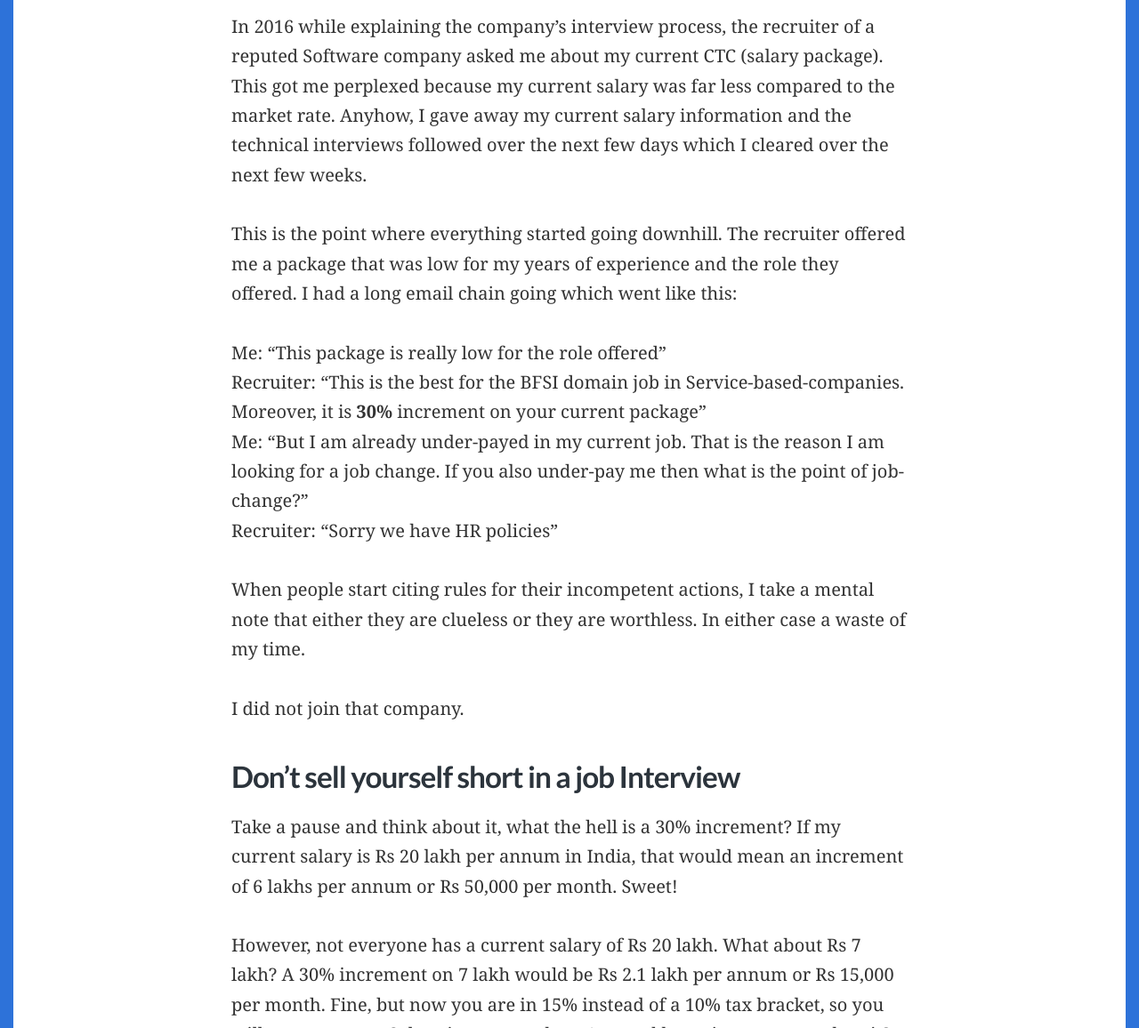
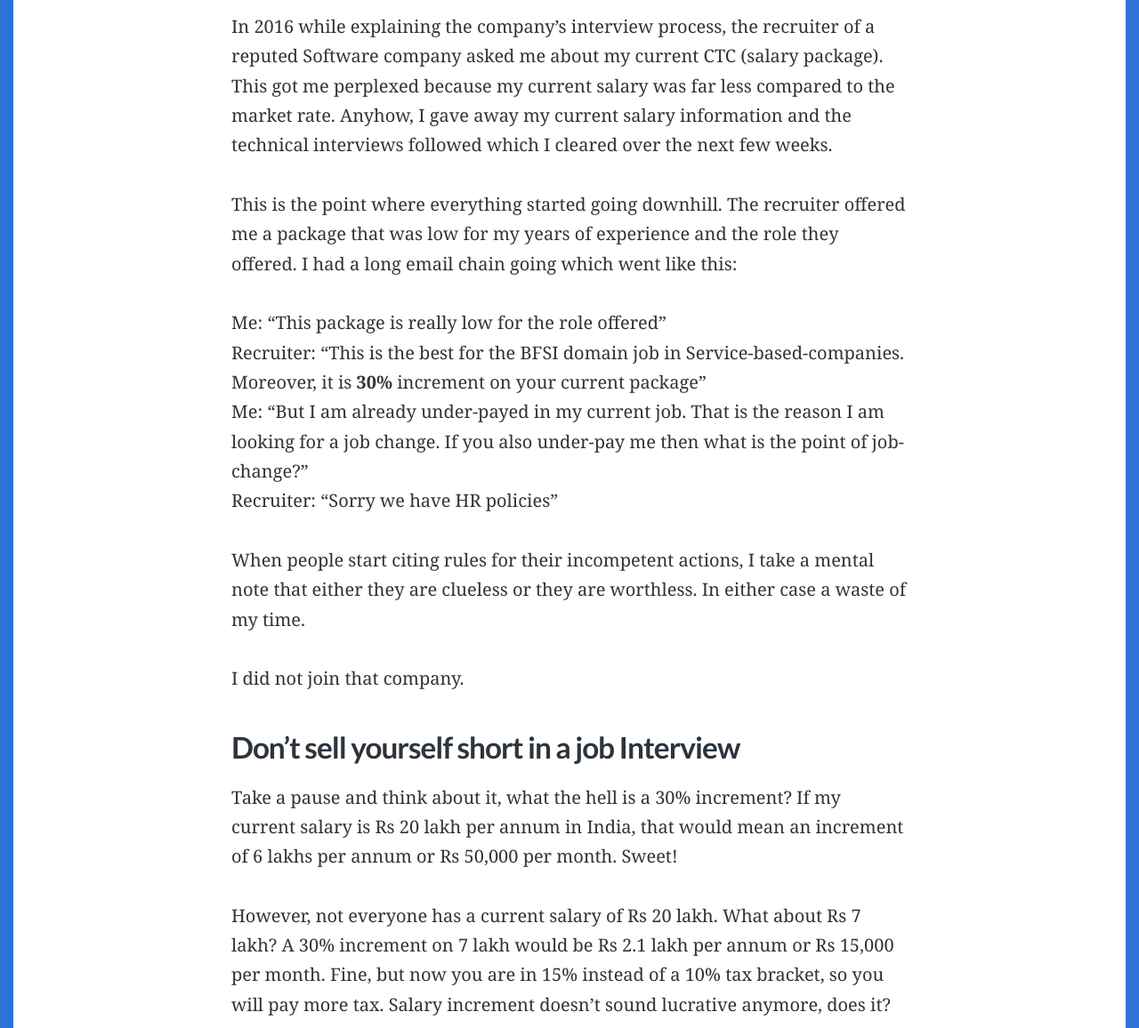
Before and after one commit to sunnymishra/blog, a Jekyll site: the page built from _posts/2020-04-10-how-to-study-for-software-engineering-interview.markdown, in a window 1280 px wide and 1400 px high, scrolled down 896 px. Shown: the part 244-1400 px from the top of the window at 89% size. Built offline with Jekyll 4.4.1, drawn with Linux system fonts in a browser that asks for light colours; comment, search, counter and statistics services are not loaded; some of the changed text lies outside the part shown.

```diff
--- a/_posts/2020-04-10-how-to-study-for-software-engineering-interview.markdown
+++ b/_posts/2020-04-10-how-to-study-for-software-engineering-interview.markdown
@@ -6,7 +6,7 @@ feature_image: images/whiteboard-interview.jpg
 tags: [interviewtips]
 ---
 
-In 2016 while explaining the company's interview process, the recruiter of a reputed Software company asked me about my current CTC (salary package). This got me perplexed because my current salary was far less compared to the market rate. Anyhow, I gave away my current salary information and the technical interviews followed over the next few days which I cleared over the next few weeks.
+In 2016 while explaining the company's interview process, the recruiter of a reputed Software company asked me about my current CTC (salary package). This got me perplexed because my current salary was far less compared to the market rate. Anyhow, I gave away my current salary information and the technical interviews followed which I cleared over the next few weeks.
 
 <!--more-->
 
```
Also changed, not shown: other parts of _posts/2020-04-10-how-to-study-for-software-engineering-interview.markdown (+8 -6 lines).
